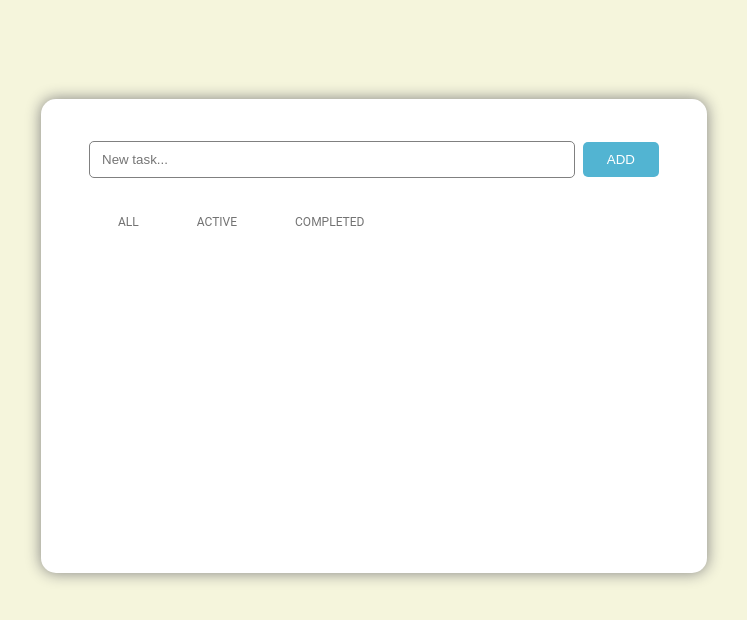
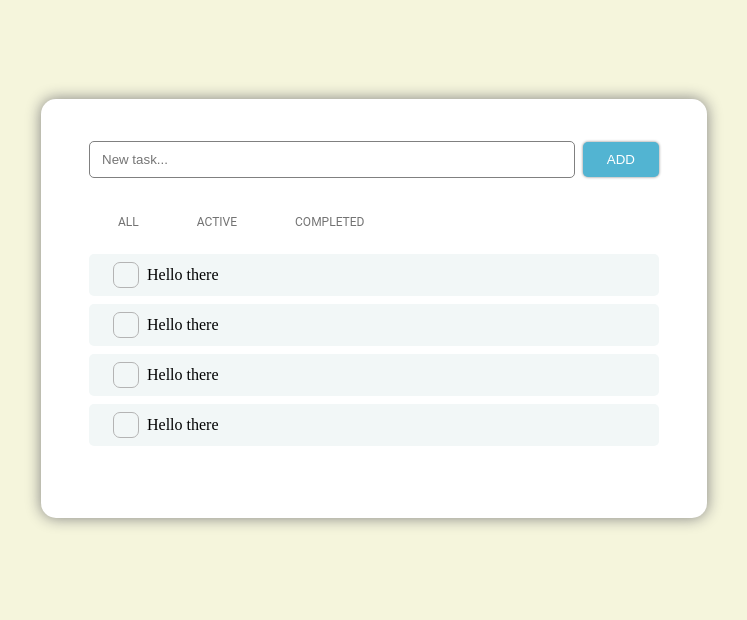
Before and after one commit to nahomabraham/Todo-List, a React (Vite) app: page / in a window 1280 px wide. Shown: the top 620 px of the page, without its empty margins (266-1013 px from the left). Built offline with nearby package versions, Linux system fonts and the light colour scheme.

Commit message:
add todo component with dummy data, add stylings

```diff
--- a/src/App.jsx
+++ b/src/App.jsx
@@ -1,5 +1,5 @@
 import React from "react";
-
+import Todo from "./Todo"
 export default function App(){
     return (
         <div className="main">
@@ -17,6 +17,12 @@ export default function App(){
                 <input type="radio" id="completed" name="status"/>
                 <label htmlFor="completed">COMPLETED</label>
             </div>
+            <div className="todo-container">
+                <Todo />
+                <Todo />
+                <Todo />
+                <Todo />
+            </div>
         </div>
     )
 }
--- /dev/null
+++ b/src/Todo.jsx
@@ -0,0 +1,10 @@
+import React from "react";
+
+export default function Todo(){
+    return (
+        <div className="todo">
+            <div className="todo-checkbox"></div>
+            <div className="todo-text">Hello there</div>
+        </div>
+    )
+}
--- a/src/style.css
+++ b/src/style.css
@@ -6,7 +6,7 @@ body {
 .main {
     background-color: white;
     width: 570px;
-    height: 378px;
+    /* height: 378px; */
     margin: auto;
     padding: 48px;
     border-radius: 15px;
@@ -27,8 +27,12 @@ body {
     border: none;
     border-radius: 5px;
     color: white;
+    cursor: pointer;
+    box-shadow: 0px 0px 3px grey;
 }
-
+.inputs-container > button:active {
+    box-shadow: 0px 0px 1px grey;
+}
 .inputs-container > input{
     height: 25px;
     width: 480px;
@@ -37,13 +41,9 @@ body {
     border: 1px solid grey;
 }
 
-.tab-bar {
-
-}
 
 .tab-bar > input {
     display: none;
-
 }
 
 .tab-bar > label {
@@ -63,3 +63,27 @@ body {
     border-bottom: 2px solid #3b71ca;
     color: #3b71ca;
 }
+
+.todo-container {
+    margin: 24px 0px;
+    display: flex;
+    flex-direction: column;
+    gap: 8px;
+}
+
+.todo {
+    display: flex;
+    align-items: center;
+    gap: 8px;
+    padding: 8px 24px;
+    background-color: #f2f7f7;
+    border-radius: 5px;
+    cursor: pointer;
+}
+
+.todo-checkbox {
+    border: 1px solid #b4b4b4;
+    border-radius: 7px;
+    width: 24px;
+    height: 24px;
+}
```
